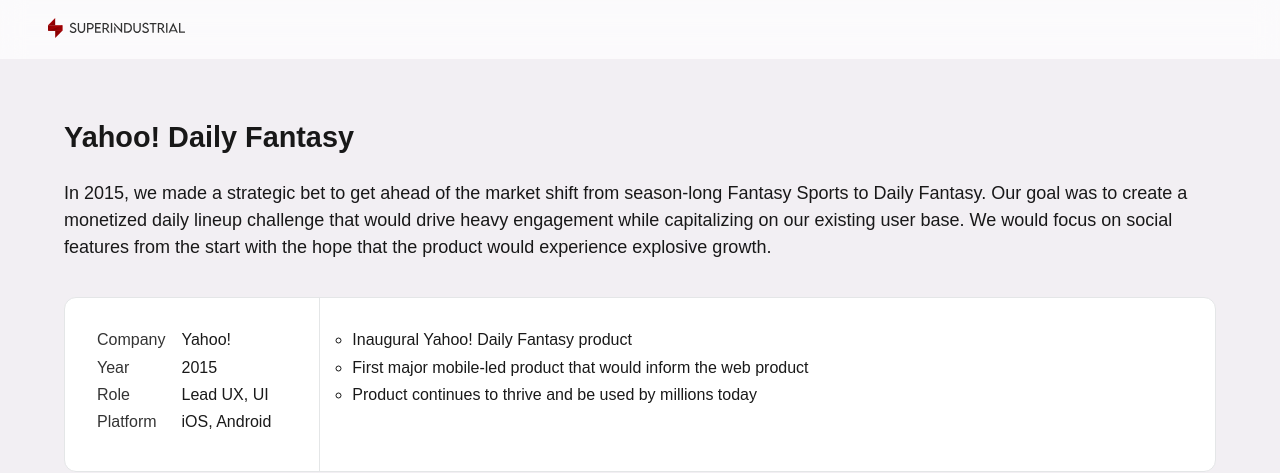
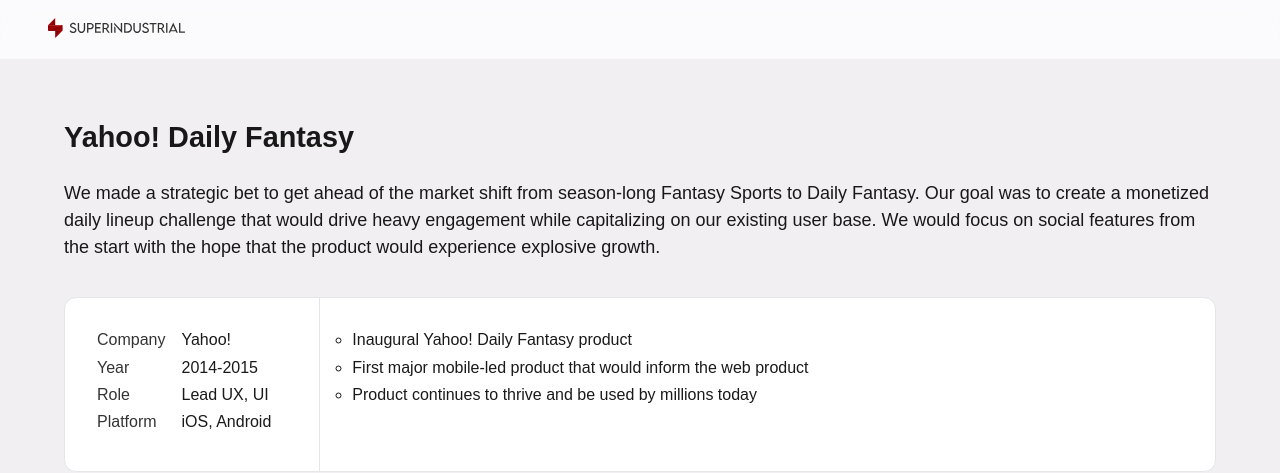
Before and after one commit to edlu/portfolio, a Vue app: page /portfolio/project/yahoo-daily-fantasy in a window 1280 px wide. Shown: the top 473 px of the page. Built offline with nearby package versions, Linux system fonts and the light colour scheme; some icons are missing; a web font is replaced by a local one.

Commit message:
Date updates

```diff
--- a/src/views/Home.vue
+++ b/src/views/Home.vue
@@ -217,7 +217,7 @@
             <project
             title="Yahoo! Fantasy Sports MobileApp"
             company="Yahoo!"
-            year="2011-2015"
+            year="2010-2015"
             role="Lead UX, UI, Design Manager"
             platform="iOS, Android"
             :imgUrl="heroFantasy"
--- a/src/views/projects/DailyFantasy.vue
+++ b/src/views/projects/DailyFantasy.vue
@@ -15,7 +15,7 @@
         <section>
             <h1>Yahoo! Daily Fantasy</h1>
 
-            <p class="size-l">In 2015, we made a strategic bet to get ahead of the market shift from season-long Fantasy Sports to Daily Fantasy. Our goal was to create a monetized daily lineup challenge that would drive heavy engagement while capitalizing on our existing user base. We would focus on social features from the start with the hope that the product would experience explosive growth.</p>
+            <p class="size-l">We made a strategic bet to get ahead of the market shift from season-long Fantasy Sports to Daily Fantasy. Our goal was to create a monetized daily lineup challenge that would drive heavy engagement while capitalizing on our existing user base. We would focus on social features from the start with the hope that the product would experience explosive growth.</p>
 
             <div class="project-summary card">
                 <div class="project-summary__data padding-2x padding-1x-mobile">
@@ -27,7 +27,7 @@
                             </tr>
                             <tr>
                                 <td class="label">Year</td>
-                                <td class="value">2015</td>
+                                <td class="value">2014-2015</td>
                             </tr>
                             <tr>
                                 <td class="label">Role</td>
```
